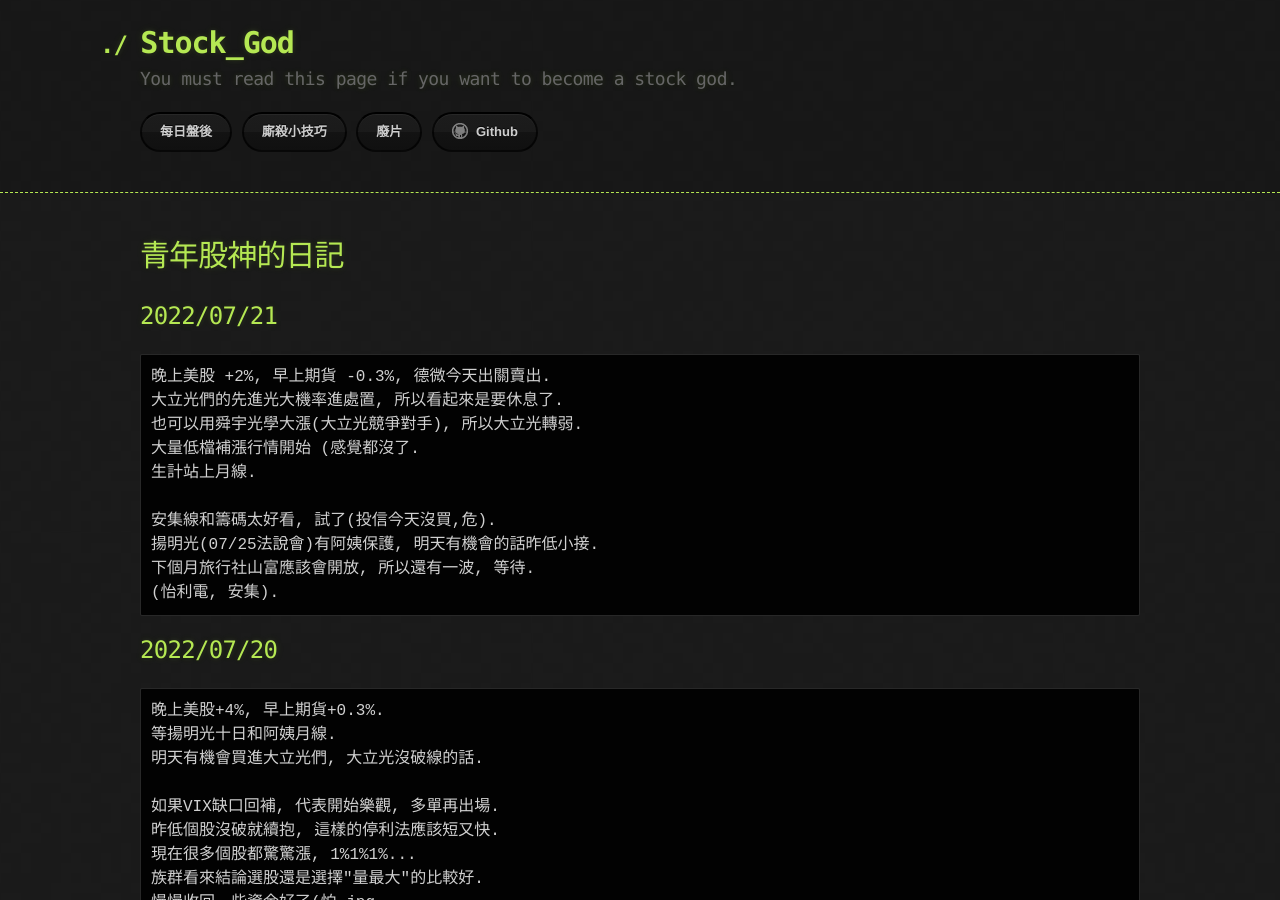
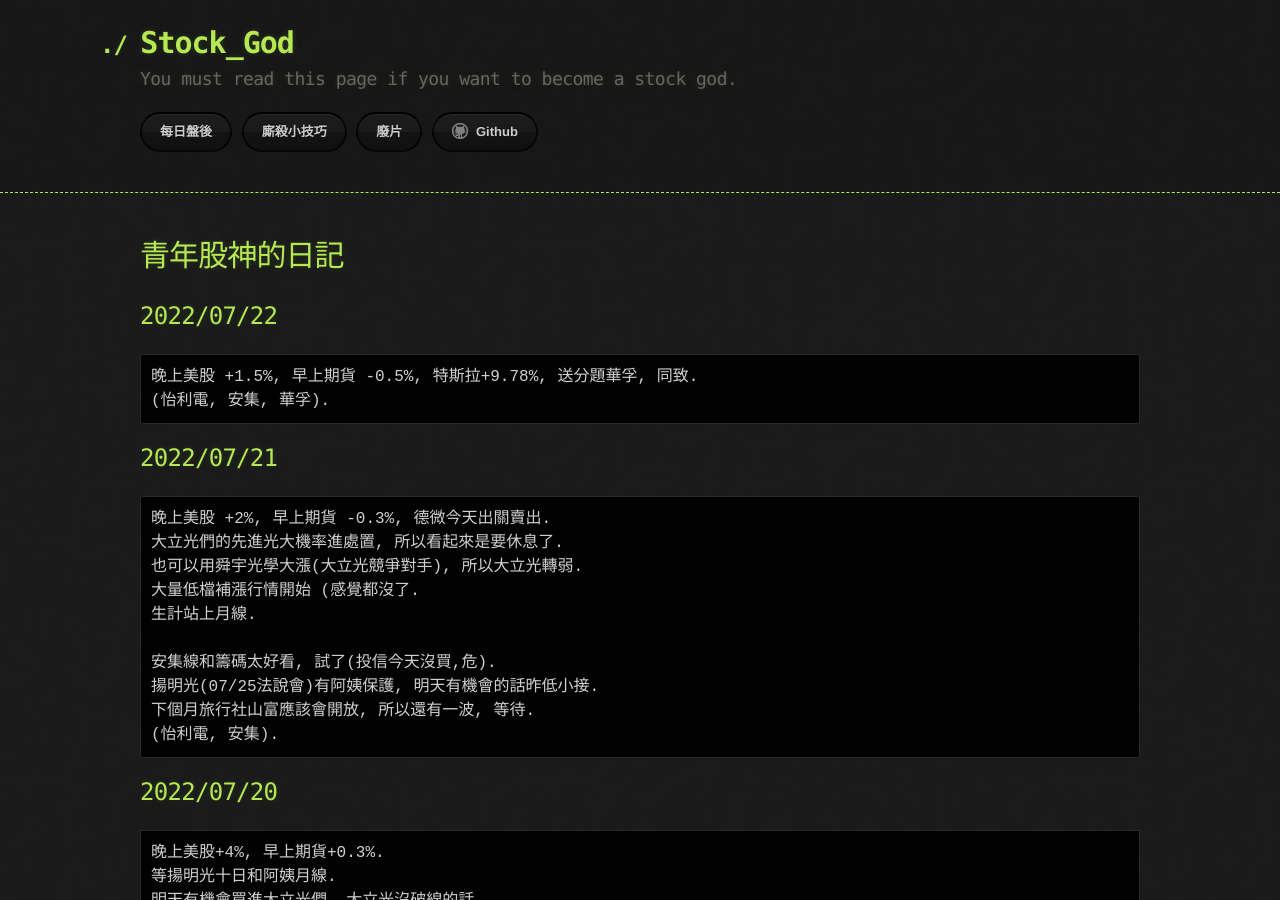
Before and after one commit to lepg5487/Stock_God, a Jekyll site: the page built from index.md, in a window 1280 px wide and 900 px high. Built offline with Jekyll 4.4.1, drawn with Linux system fonts in a browser that asks for light colours; our own code applies the rules of GitHub Pages for plain Markdown files.

Commit message:
Update index.md

````diff
--- a/index.md
+++ b/index.md
@@ -3,6 +3,12 @@ layout: testlayouts
 ---
 
 # 青年股神的日記
+## 2022/07/22
+```
+晚上美股 +1.5%, 早上期貨 -0.5%, 特斯拉+9.78%, 送分題華孚, 同致.
+(怡利電, 安集, 華孚).
+```
+
 ## 2022/07/21
 ```
 晚上美股 +2%, 早上期貨 -0.3%, 德微今天出關賣出.
````
